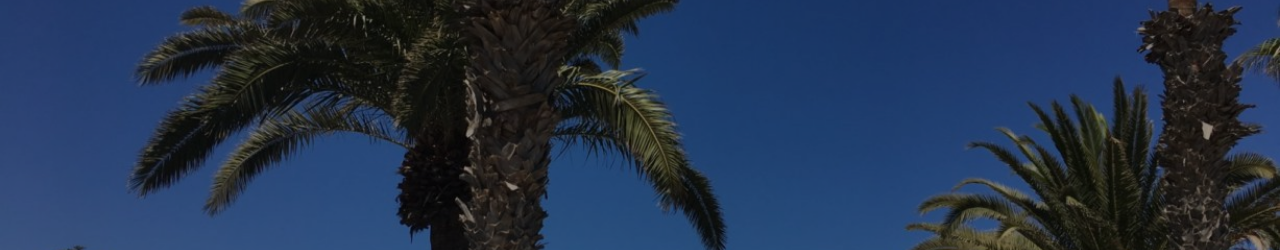
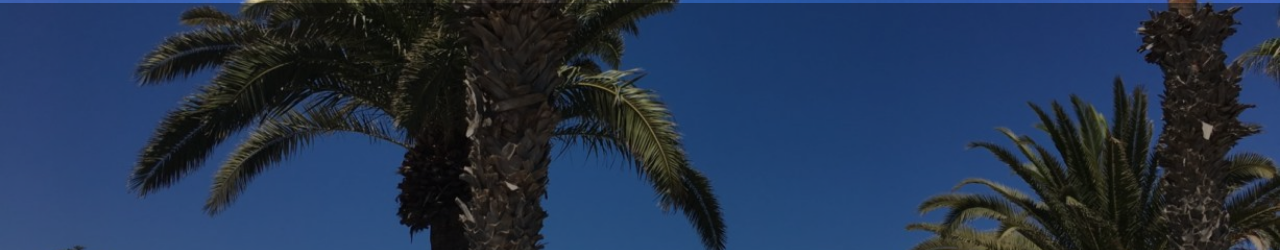
Before and after one commit to 4rc4ngel/Villa, a plain HTML site: page index.html in a window 1280 px wide. Shown: the part 143-393 px from the top of the page. Drawn offline with nearby package versions, Linux system fonts and the light colour scheme; a web font is replaced by a local one.

Commit message:
changed overlay not rendering properly on MB

```diff
--- a/css/style.css
+++ b/css/style.css
@@ -37,7 +37,7 @@ header {
   position: absolute;
   height: 100%;
   width: 100%;
-  top: 0;
+  top: 146px;
   left: 0;
   background: rgba(0, 0, 0, 0.4);
   color: white;
```
